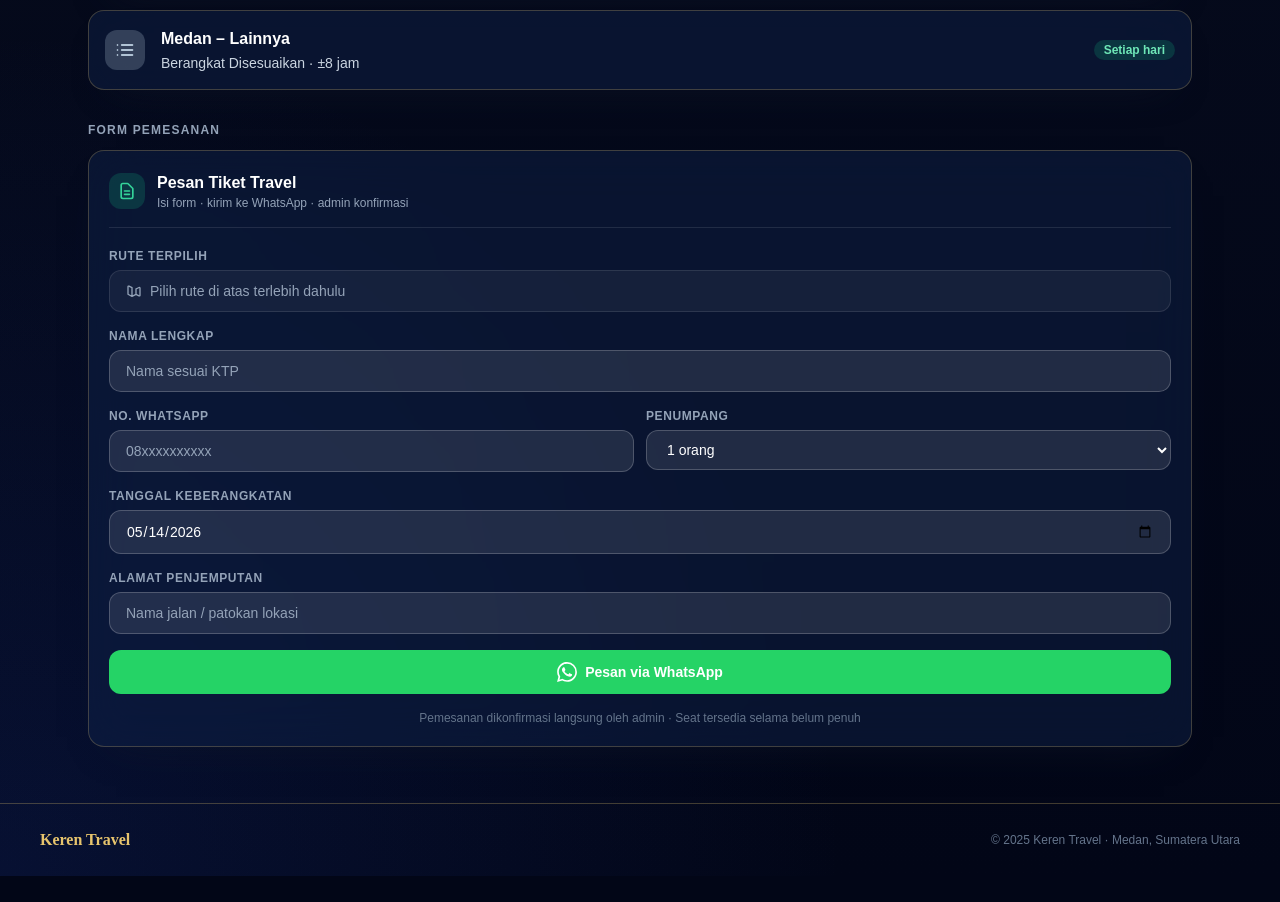
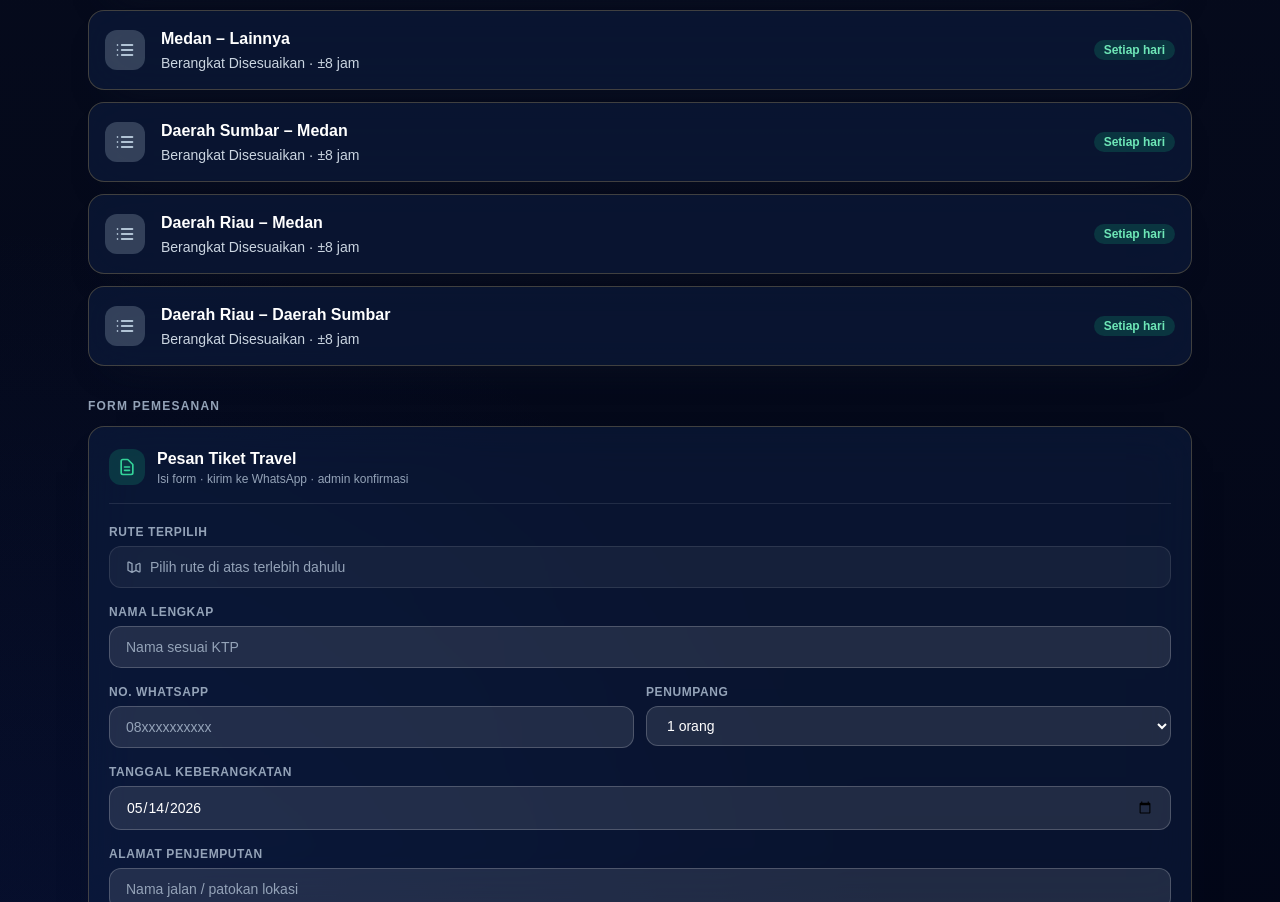
Before and after one commit to RevanAlfonso/keren-travel-react, a React (Vite) app: page /jadwal in a window 1280 px wide. Shown: the part 1256-2158 px from the top of the page. Before the commit the page ends 2132 px from the top, so only its background shows below. Built offline with nearby package versions, Linux system fonts and the light colour scheme.

Commit message:
update pages

```diff
--- a/src/pages/JadwalPage.jsx
+++ b/src/pages/JadwalPage.jsx
@@ -17,6 +17,9 @@ const schedules = [
   { route: "Medan – Dumai", departure: "Disesuaikan", duration: "±8 jam" },
   { route: "Medan – Pekanbaru", departure: "Disesuaikan", duration: "±8 jam" },
   { route: "Medan – Lainnya", departure: "Disesuaikan", duration: "±8 jam" },
+  { route: "Daerah Sumbar – Medan", departure: "Disesuaikan", duration: "±8 jam" },
+  { route: "Daerah Riau – Medan", departure: "Disesuaikan", duration: "±8 jam" },
+  { route: "Daerah Riau – Daerah Sumbar", departure: "Disesuaikan", duration: "±8 jam" },
 ];
 
 const today = new Date().toISOString().split("T")[0];
```
